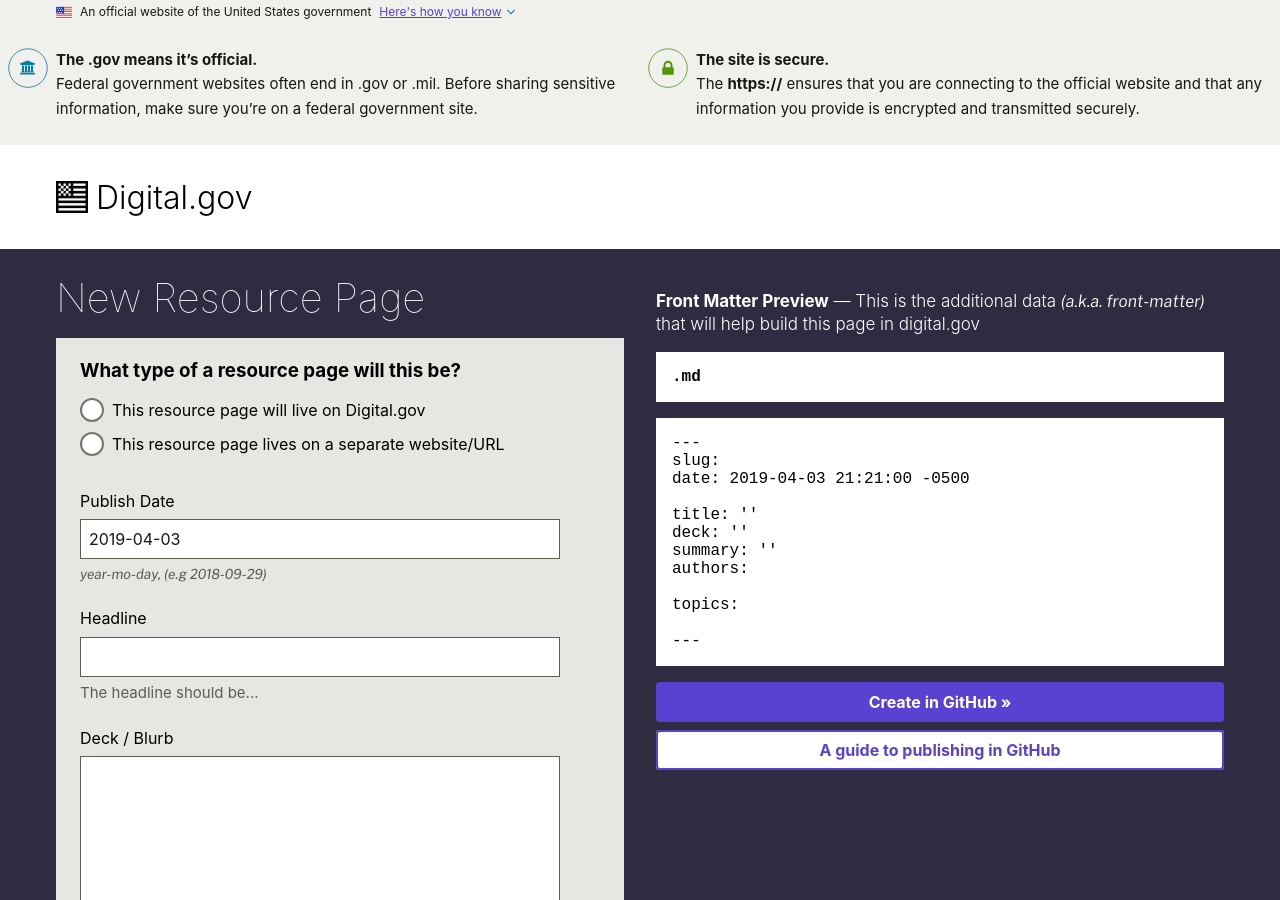
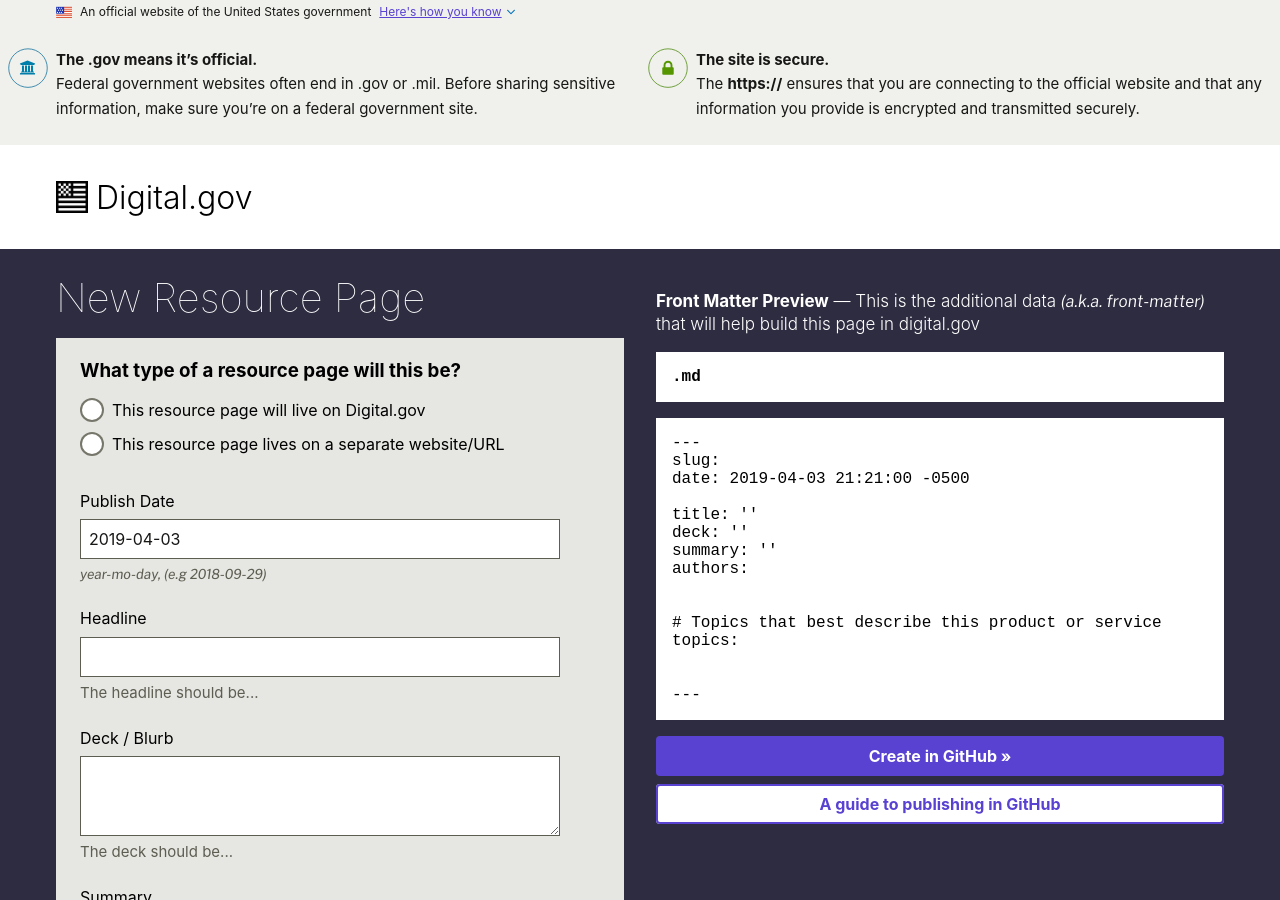
Before and after one commit to GSA/digitalgov-workflow, a Jekyll site: the page built from _pages/new/resources.md, in a window 1280 px wide and 900 px high. Built offline with Jekyll 4.4.1, drawn with Linux system fonts in a browser that asks for light colours; nearby versions of some CDN libraries; some web fonts are replaced; a script that is not in the unit is left out; comment, search, counter and statistics services are not loaded.

Commit message:
adding in comments to the front-matter

```diff
--- a/_includes/new-resources.html
+++ b/_includes/new-resources.html
@@ -38,8 +38,16 @@
     <label class="usa-label" for="deck-input">
       Deck / Blurb
     </label>
-    <textarea class="usa-textarea" name="deck-input"></textarea>
+    <textarea class="usa-textarea height-10" name="deck-input"></textarea>
     <p class="margin-y-05 font-sans-xs text-base-dark">The deck should be...</p>
+  </div>
+
+  <div id="summary-input">
+    <label class="usa-label" for="summary-input">
+      Summary
+    </label>
+    <textarea class="usa-textarea height-10" name="summary-input"></textarea>
+    <p class="margin-y-05 font-sans-xs text-base-dark">The summary should be...</p>
   </div>
 
   <div id="sources_select" class="display-none">
@@ -56,14 +64,6 @@
     </label>
     <input class="usa-input" name="source_url-input">
     <p class="margin-y-05 font-sans-xs text-base-dark">The URL where this was published? (e.g. https://18f.gsa.gov/content-guide)</p>
-  </div>
-
-  <div id="summary-input">
-    <label class="usa-label" for="summary-input">
-      Summary
-    </label>
-    <textarea class="usa-textarea" name="summary-input"></textarea>
-    <p class="margin-y-05 font-sans-xs text-base-dark">The summary should be...</p>
   </div>
 
   <div id="topic_select">
--- a/assets/other/new.js
+++ b/assets/other/new.js
@@ -54,8 +54,8 @@
     var post_matter = "";
     var url = "";
     var title = ($('#headline-input').hasClass('display-none')) ? "" : `\ntitle: '${encodeEntities($("#headline-input input").val()).trim()}'\n`;
-    var sources_select = ($('#sources_select').hasClass('display-none')) ? "" : `\nsource: '${$("#sources_select select").select2('data')[0].id}'\n`;
-    var source_url = ($('#source_url').hasClass('display-none')) ? "" : `source_url: '${$("#source_url input").val()}'\n`;
+    var sources_select = ($('#sources_select').hasClass('display-none')) ? "" : `\n# What source published this?\nsource: '${$("#sources_select select").select2('data')[0].id}'\n`;
+    var source_url = ($('#source_url').hasClass('display-none')) ? "" : `\n# What is the URL for this product or service?\n# Note: We'll add a ?dg to the end of the URL in the code for tracking purposes\nsource_url: '${$("#source_url input").val()}'\n`;
     var commit_msg = "hi";
     var commit_desc = "hi";
     var branch = "demo";
@@ -80,10 +80,10 @@
     post_matter += `deck: '${encodeEntities($("#deck-input textarea").val()).trim()}'\n`;
     post_matter += `summary: '${encodeEntities($("#summary-input textarea").val()).trim()}'\n`;
     post_matter += `authors: ${cs2ds($("#people_select select").select2('data'))}\n`;
-    post_matter += `topics: ${cs2ds($("#topic_select select").select2('data'))}\n`;
+    post_matter += `\n# Topics that best describe this product or service\ntopics: ${cs2ds($("#topic_select select").select2('data'))}\n`;
     post_matter += sources_select;
     post_matter += source_url;
-    post_matter += "---";
+    post_matter += "\n---";
 
 
     url += "https://github.com/GSA/digitalgov.gov/new/"+branch+"/content/"+$content_type+"/";
```
Also changed, not shown: _includes/new-news.html (+9 -9 lines).
